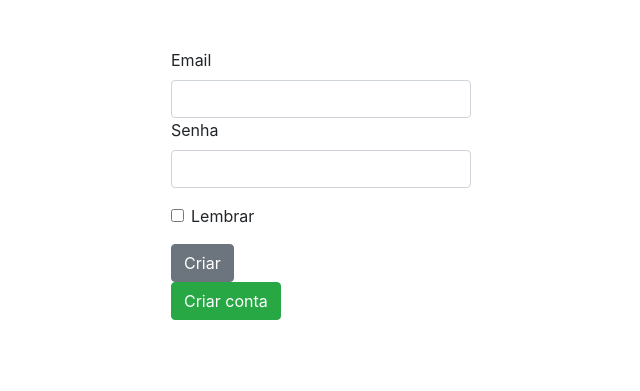
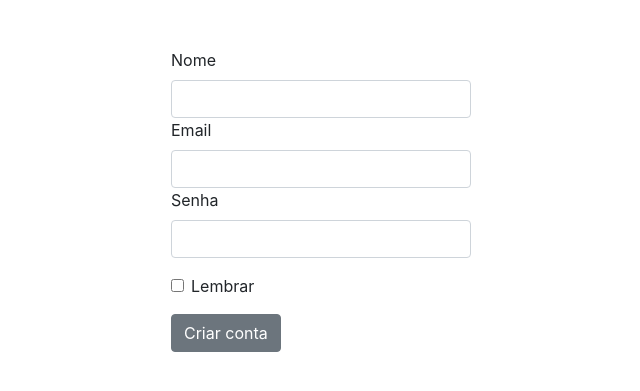
Before and after one commit to whzinn/saldata, a Python web app: template templates/criar.html in a window 1280 px wide. Shown: the top 391 px of the page, without its empty margins (319-959 px from the left). Run offline with Jinja, Linux system fonts and the light colour scheme; the template is opened without the code that fills it, so the values that code supplies are empty; some libraries are stand-ins or nearby versions.

Commit message:
Update criar.html

```diff
--- a/templates/criar.html
+++ b/templates/criar.html
@@ -32,6 +32,11 @@
     <form method="POST" action="login">
       <div class="mb-3">
           <div>
+        <label for="exampleInputEmail1" class="form-label">Nome</label>
+        <input name="nome" type="name" class="form-control" id="nome" aria-describedby="emailHelp">
+          </div>
+      <div class="mb-3">
+          <div>
         <label for="exampleInputEmail1" class="form-label">Email</label>
         <input name="email" type="email" class="form-control" id="email" aria-describedby="emailHelp">
       </div>
@@ -44,12 +49,9 @@
         <label class="form-check-label" for="exampleCheck1">Lembrar</label>
       </div>
 
-        <button type="submit" class="btn btn-secondary">Criar </button>
+        <button type="submit" class="btn btn-secondary">Criar conta </button>
 
     </form>
-    <form method="GET" action="criar">
-<button type="button" class="btn btn-success">Criar conta</button>
-
 
 
       </form>
```
